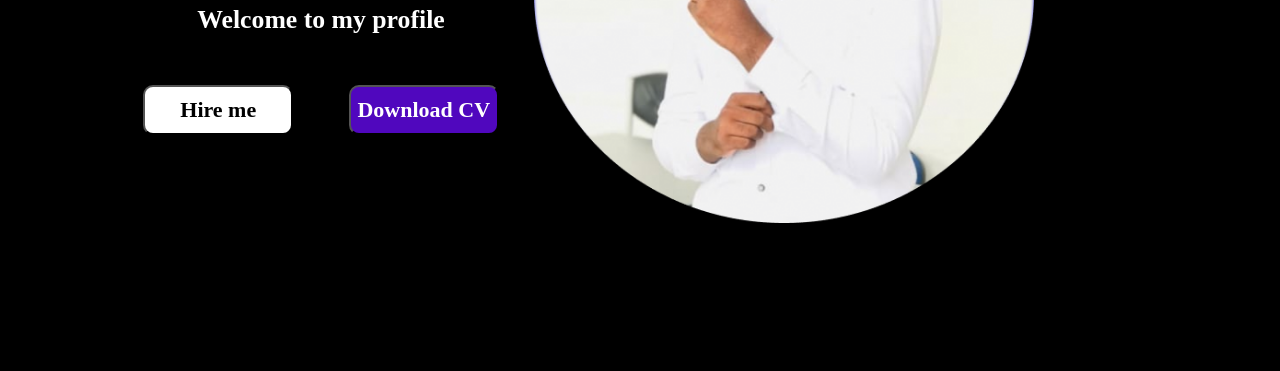
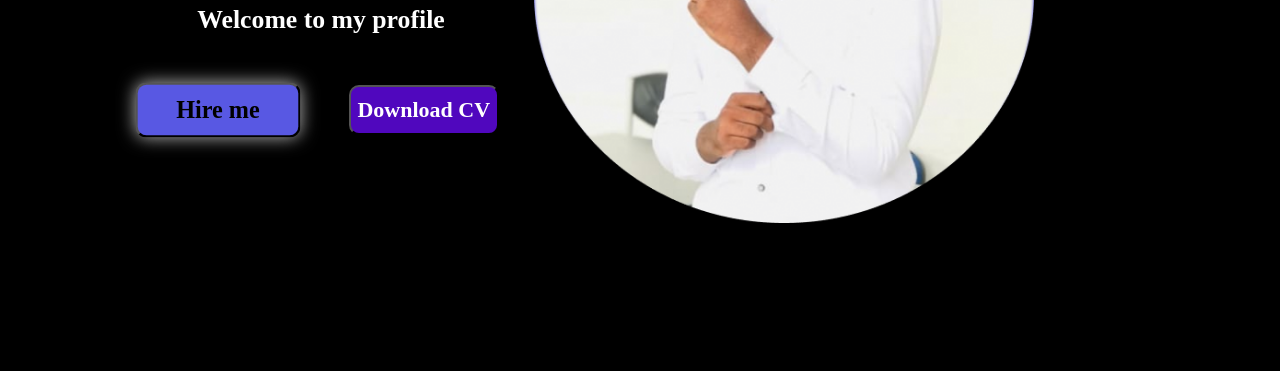
Before and after one commit to DiilaNa/MyPortafolio, a plain HTML site: page index.html in a window 1280 px wide. In both pictures the pointer is over the button "Hire me". Shown: the part 429-800 px from the top of the page. Drawn offline with Linux system fonts and the light colour scheme.

Commit message:
button hover added

```diff
--- a/index.html
+++ b/index.html
@@ -66,7 +66,7 @@
             position: relative;
             margin: auto;
             border-radius: 10px ;
-            background-color: white;
+            background-color: #5858e3;
             color: black;
             font-weight: bold;
         }
@@ -81,6 +81,11 @@
             background-color: #5007BE ;
             color: white;
             font-weight: bold;
+        }
+        button:hover{
+            cursor: pointer;
+            box-shadow: 0 0 15px rgba(255, 255, 255, 0.7); /* Soft white glow */
+            transform: scale(1.1); /* Slightly enlarges on hover */
         }
     </style>
 </head>
```
